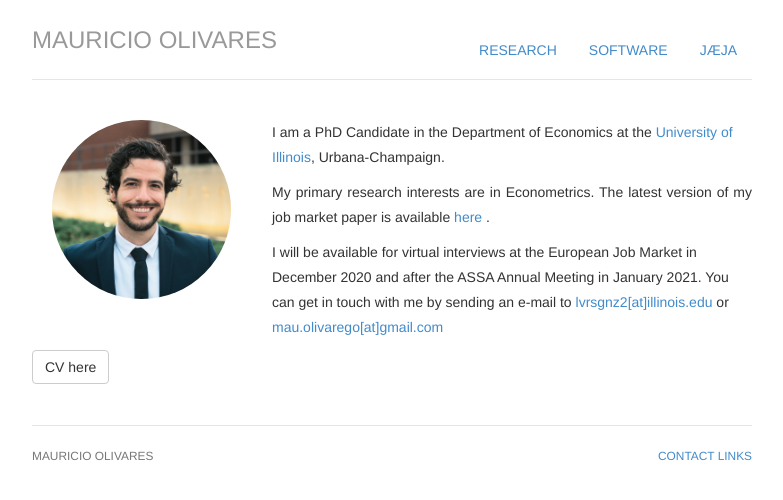
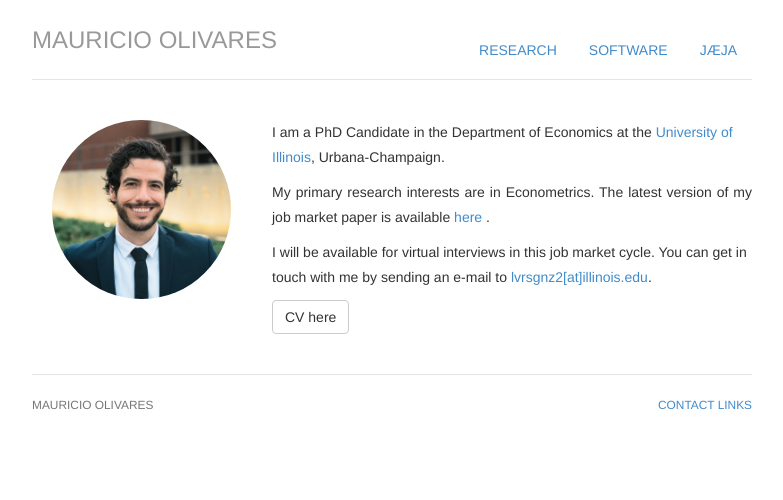
Before and after one commit to mauolivares/mauolivares.github.io, a Jekyll site: the page built from index.html, in a window 1280 px wide. Shown: the top 500 px of the page, without its empty margins (248-1031 px from the left). Built offline with Jekyll 4.4.1, drawn with Linux system fonts in a browser that asks for light colours.

Commit message:
update home

```diff
--- a/index.html
+++ b/index.html
@@ -15,8 +15,8 @@ description: Mauricio Olivares is a PhD student in Economics at the University o
 	<div>
 	<p> I am a PhD Candidate in the Department of Economics at the <a href="https://economics.illinois.edu/">University of Illinois</a></span>, <span itemprop="locality">Urbana-Champaign</span>.</p>
 	<p align="justify"> My primary research interests are in Econometrics. The latest version of my job market paper is available <a href="/files/JMP_MauricioOlivares.pdf" title="Download Paper as PDF"> here </a>.
-	<p> I will be available for virtual interviews at the European Job Market in December 2020 and after the ASSA Annual Meeting in January 2021. You can get in touch with me by sending an e-mail to <a href="mailto:lvrsgnz2@illinois.edu">lvrsgnz2[at]illinois.edu</a> or <a href="mailto:mau.olivarego@gmail.com">mau.olivarego[at]gmail.com</a>
-	<p>&#8287;&#8287;&#8287;&#8287;&#8287;<a href="/files/Vitae_Nov2020.pdf" class="btn btn-default pull-left" title="Download CV as PDF">CV here</a>
+	<p> I will be available for virtual interviews in this job market cycle. You can get in touch with me by sending an e-mail to <a href="mailto:lvrsgnz2@illinois.edu">lvrsgnz2[at]illinois.edu</a>.
+	<p><a href="/files/Vitae_Nov2020.pdf" class="btn btn-default pull-left" title="Download CV as PDF">CV here</a>
 	</div>
 </div>
 <!-- </div> -->
```
